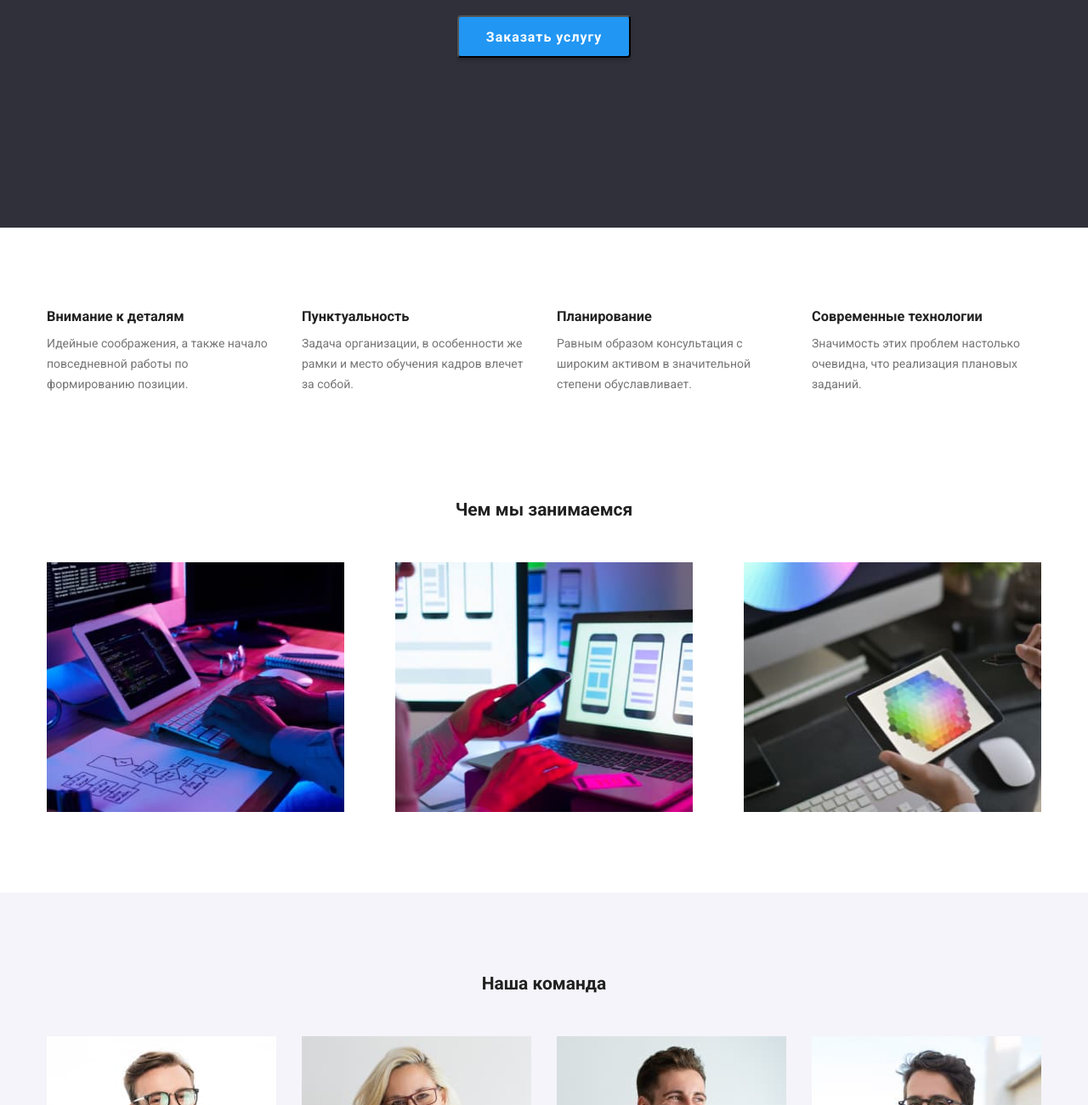
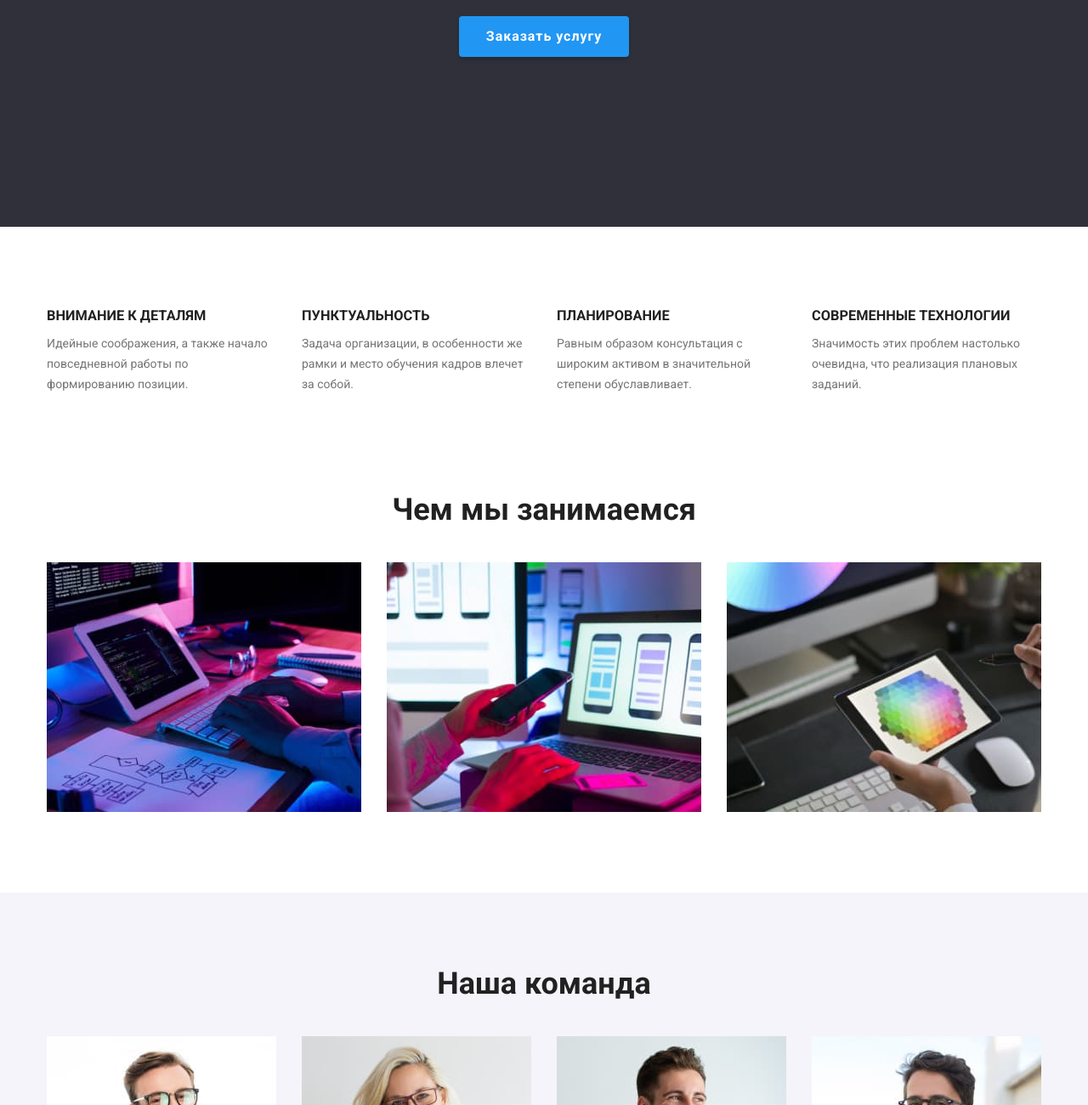
Before and after one commit to T-jorven/goit-markup-hw-03, a plain HTML site: page index.html in a window 1280 px wide. Shown: the part 412-1713 px from the top of the page at 85% size. Drawn offline with nearby package versions, Linux system fonts and the light colour scheme.

Commit message:
mistakes corrected

```diff
--- a/css/styles.css
+++ b/css/styles.css
@@ -12,6 +12,7 @@
   --button-focus: #188ce8;
   --box-shadow: rgba(0, 0, 0, 0.15);
   --portfolio-card-border: #EEEEEE;
+  --header-border: #ECECEC;
 }
 body {
   background-color: var(--clear-white);
@@ -63,6 +64,7 @@ img {
   line-height: 1.19;
   letter-spacing: 0.03em;
   text-decoration: none;
+  margin-right: 93px;
 }
 .logo-web {
   color: var(--accent-color);
@@ -90,7 +92,7 @@ img {
   background-color: var(--clear-white);
   padding-top: 24px;
   padding-bottom: 25px;
-  border-bottom: 1px;
+  border-bottom: 1px solid var(--header-border);
 }
 .header-flex {
   display: flex;
@@ -102,7 +104,6 @@ img {
 .menu-flex {
   display: flex;
   flex-direction: row;
-  margin-left: 93px;
 }
 .menu-list:not(:last-child) {
   margin-right: 50px;
@@ -111,6 +112,7 @@ img {
 .contact-flex {
   display: flex;
   width: 310px;
+  margin-left: 331px;
 }
 .contact-flex-item:not(:last-child) {
   margin-right: 50px;
@@ -157,15 +159,13 @@ img {
   font-weight: bold;
   font-size: 16px;
   line-height: 1.8;
-  display: flex;
   letter-spacing: 0.06em;
   color: var(--clear-white);
   padding: 10px 32px;
   border-radius: 4px;
   box-shadow: 0px 4px 4px var(--box-shadow);
-  display: inline-block;
   min-width: 200px;
-  height: 50px;
+  border:none;
 }
 .button:focus,
 .button:hover {
@@ -177,13 +177,14 @@ img {
   color: var(--title-text-color);
   margin-bottom: 50px;
   text-align: center;
+  font-size: 36px;
 }
 .paddings {
   padding-top: 95px;
   padding-bottom: 95px;
 }
 .advantages-heading {
-  font-weight: 700;
+  text-transform: uppercase;
   line-height: 1.17;
   color: var(--title-text-color);
   margin-bottom: 10px;
@@ -205,11 +206,12 @@ img {
 }
 .overview-flex {
   display: flex;
-  flex-direction: row;
-  justify-content: space-between;
+  margin-left: -30px;
+  margin-top: -30px;
 }
-.overview-image {
-  margin-left: 30;
+.overview-image{
+  margin-left: 30px;
+  margin-top: 30px;
 }
 .team-section {
   background-color: var(--button-sorting);
@@ -247,11 +249,8 @@ img {
 .button-sorting {
   color: var(--title-text-color);
   background-color: var(--button-sorting);
-  display: inline-block;
   cursor: pointer;
   height: 38px;
-  left: 712px;
-  top: 174px;
   box-shadow: 0px 3px 1px rgba(0, 0, 0, 0.1), 0px 1px 2px rgba(0, 0, 0, 0.08),
     0px 2px 2px rgba(0, 0, 0, 0.12);
   border-radius: 4px;
--- a/index.html
+++ b/index.html
@@ -63,13 +63,13 @@
                     <h2 class="title">Чем мы занимаемся</h2>
                     <ul class="list overview-flex">
                         <Li class="overwiew-item">
-                            <img class="overview-image" src="images/mainpage/img.jpg" alt="Planning the stucture of an application" width="350" height="294">
+                            <img class="overview-image" src="images/mainpage/img.jpg" alt="Planning the stucture of an application" width="370" height="294">
                         </Li>
                         <li class="overwiew-item">
-                            <img class="overview-image" src="images/mainpage/img2.jpg" alt="Designing the application" width="350" height="294">
+                            <img class="overview-image" src="images/mainpage/img2.jpg" alt="Designing the application" width="370" height="294">
                         </li>
                         <li class="overwiew-item">
-                            <img class="overview-image" src="images/mainpage/img3.jpg" alt="Selecting a color scheme for a project" width="350" height="294">
+                            <img class="overview-image" src="images/mainpage/img3.jpg" alt="Selecting a color scheme for a project" width="370" height="294">
                         </li>
                     </ul>
                 </div>
```
